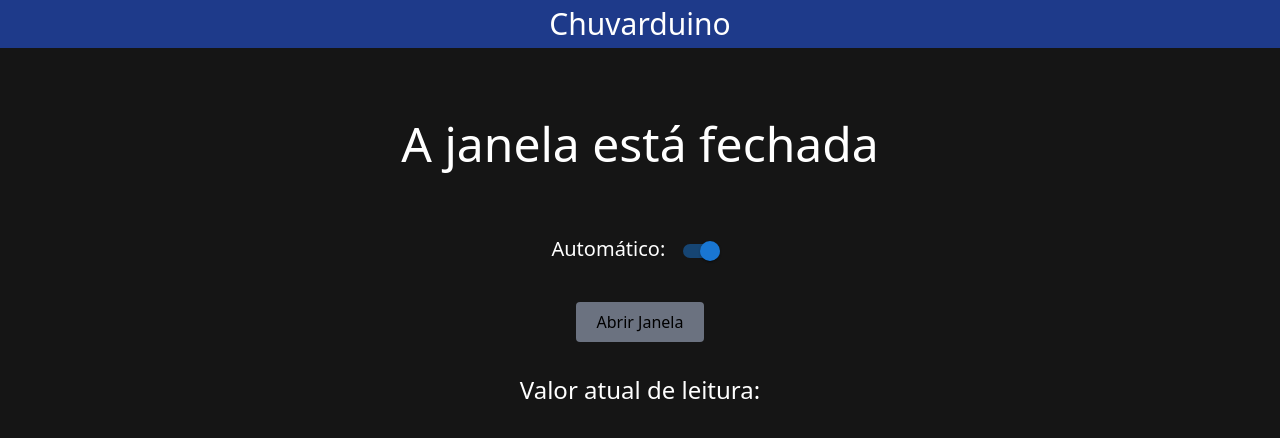
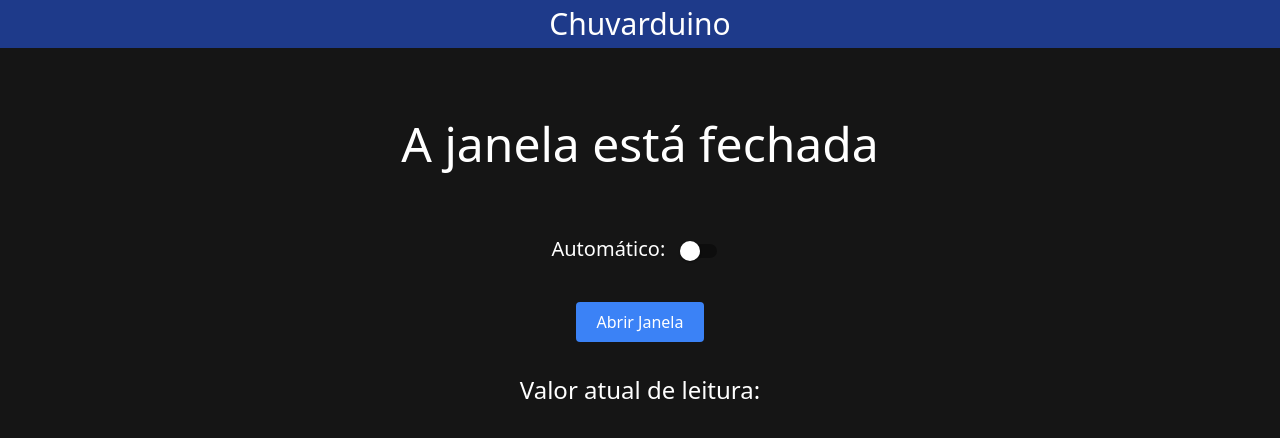
Before and after one commit to pedroagpacheco/ti5-front, a React app: page / in a window 1280 px wide. Shown: the top 438 px of the page. Built offline with nearby package versions, Linux system fonts and the light colour scheme; no server answers.

Commit message:
refactor: check fix

```diff
--- a/src/common/components/activationPanel/activationPanel.tsx
+++ b/src/common/components/activationPanel/activationPanel.tsx
@@ -6,7 +6,7 @@ import classNames from 'classnames';
 
 const ActivationPanel = () => {
   const [actualData, setActualData] = useState({automatico:"1", estado:"0", valor:"500"})
-  const [checked, setChecked] = useState(true)
+  const checked = actualData?.automatico == '1'
 
   const fetchActualState = async () => {
     setActualData(await get('/dados'))
@@ -26,8 +26,14 @@ const ActivationPanel = () => {
     onClickHandler()
   }
 
-  const handleSwitch = (event: React.ChangeEvent<HTMLInputElement>) => {
-    setChecked(event.target.checked)
+  const handleSwitch = async (event: React.ChangeEvent<HTMLInputElement>) => {
+    await post('/dados', {
+      estado: actualData?.estado,
+      automatico: event.target.checked,
+      valor: actualData?.valor
+    })
+
+    fetchActualState()
   };
 
   useEffect(() => {
@@ -36,19 +42,13 @@ const ActivationPanel = () => {
     } , 1000)
   }, [])
 
-  useEffect(() => {
-    if (actualData?.automatico == '0') {
-      setChecked(false)
-    }
-  }, [actualData])
-
   return (
     <div className="w-full mb-2 items-center flex flex-col">
       <h1 className="my-16 text-5xl">
         {actualData?.estado == '1' ? 'A janela está aberta' : 'A janela está fechada'}
       </h1>
       <div className="max-w-7xl mb-8 text-xl">
-        Automático: <Switch onChange={handleSwitch} checked={checked} />
+        Automático: <Switch onChange={handleSwitch} checked={actualData?.automatico == '1'} />
       </div>
       <button
         className={classNames('py-2 px-4 rounded w-32', {
```
